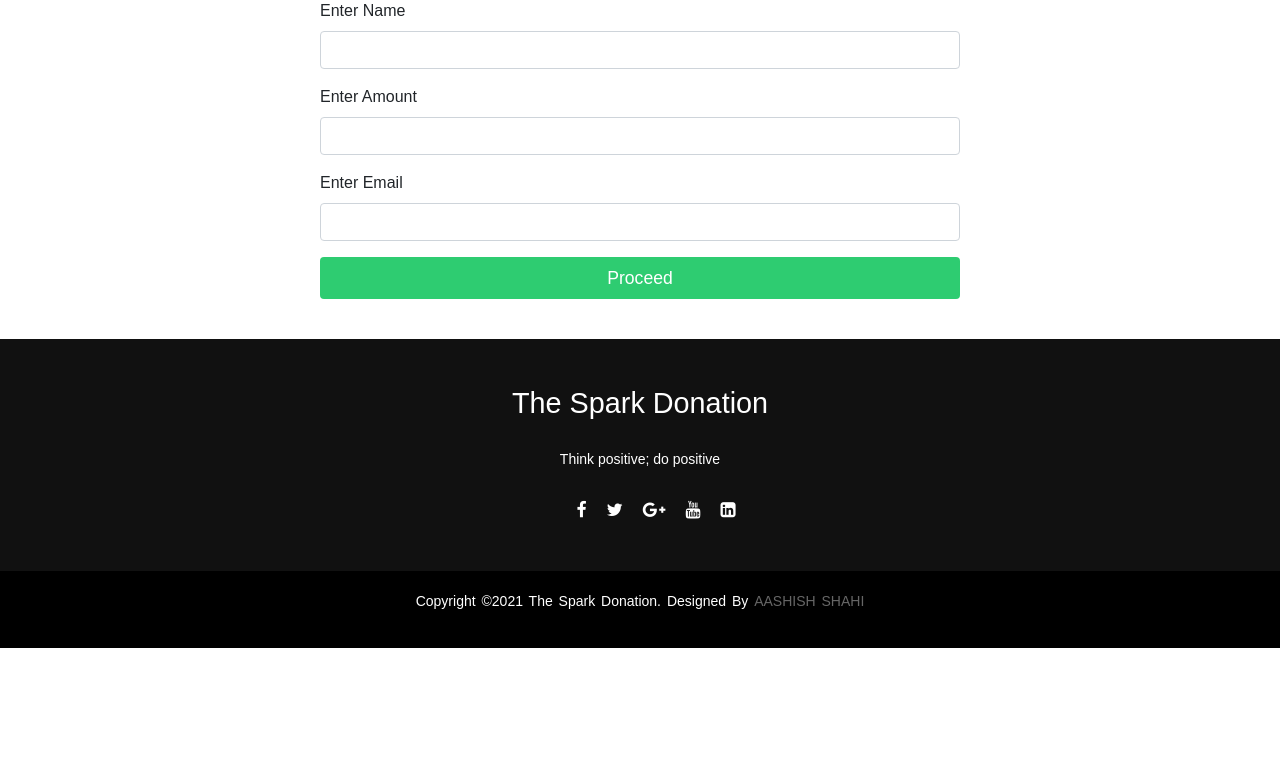
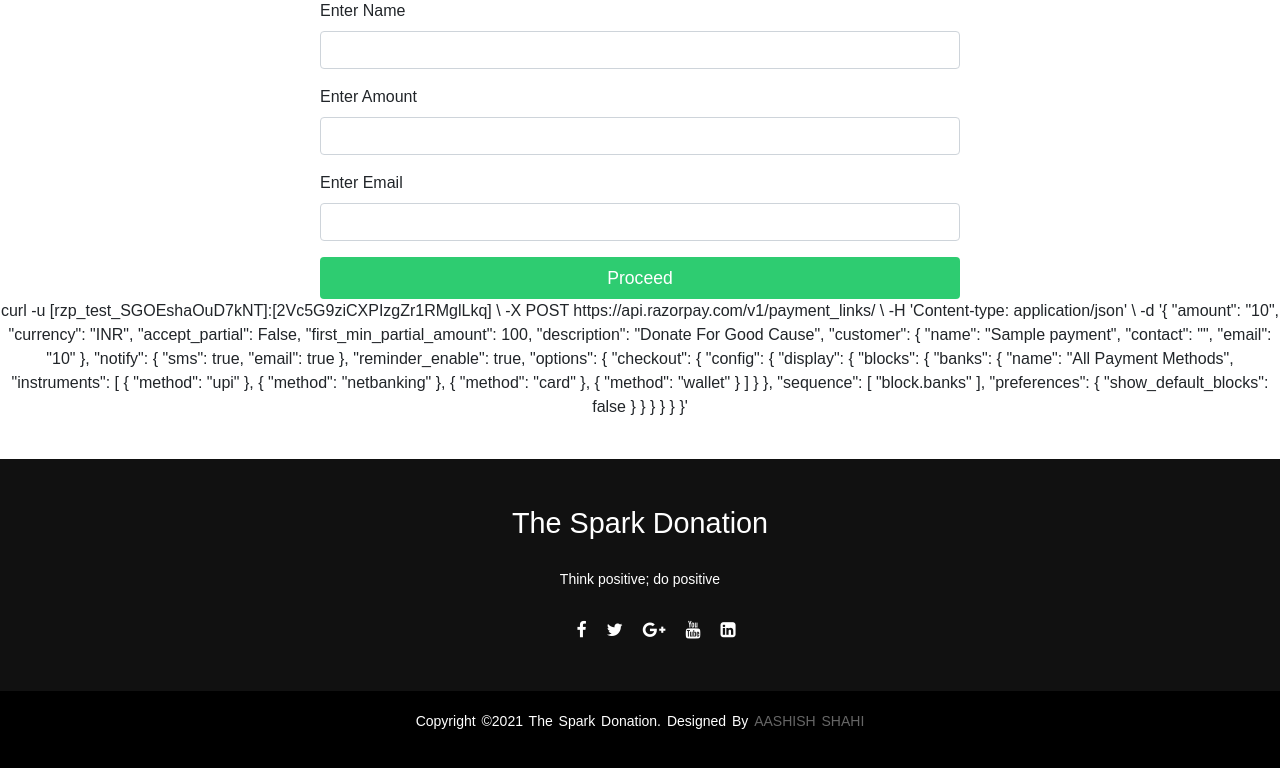
Before and after one commit to AASHISH0709/donation, a Django app: template templates/donate.html in a window 1280 px wide. Shown: the part 305-1073 px from the top of the page. Before the commit the page ends 953 px from the top, so only its background shows below. Run offline with Django 3.2, Linux system fonts and the light colour scheme; the template is opened without the code that fills it: most values are stand-ins (such as "Sample title", 1, 10 or a date in 2020); some libraries are stand-ins or nearby versions; grey boxes are pictures that could not be loaded.

Commit message:
Update donate.html

```diff
--- a/templates/donate.html
+++ b/templates/donate.html
@@ -30,20 +30,59 @@
 <div class="text-center mx-auto">
 <form action="/success" method="POST">
         <!-- RAZORPAY INTEGRATION HERE -->
-      <script
-          src="https://checkout.razorpay.com/v1/checkout.js"
-          data-key="rzp_test_SGOEshaOuD7kNT"
-          data-amount="{{payment.amount}}"
-          data-currency="INR"
-          data-order_id="{{payment.id}}"
-          data-buttontext="Pay with Razorpay"
-          data-name="The Spark Donation"
-          data-description="Donate for Good cause"
-          data-image="https://example.com/your_logo.jpg"
-          data-prefill.name="PC"
-          data-prefill.email=""
-          data-theme.color="#F37254"></script>
-  <input type="hidden" custom="Hidden Element" name="hidden">
+  curl -u [rzp_test_SGOEshaOuD7kNT]:[2Vc5G9ziCXPIzgZr1RMglLkq] \
+-X POST https://api.razorpay.com/v1/payment_links/ \
+-H 'Content-type: application/json' \
+-d '{
+  "amount": "{{payment.amount}}",
+  "currency": "INR",
+  "accept_partial": False,
+  "first_min_partial_amount": 100,
+  "description": "Donate For Good Cause",
+  "customer": {
+    "name": "{{payment.name}}",
+    "contact": "",
+    "email": "{{payment.amount}}"
+  },
+  "notify": {
+    "sms": true,
+    "email": true
+  },
+  "reminder_enable": true,
+  "options": {
+    "checkout": {
+      "config": {
+        "display": {
+          "blocks": {
+            "banks": {
+              "name": "All Payment Methods",
+              "instruments": [
+                {
+                  "method": "upi"
+                },
+                {
+                  "method": "netbanking"
+                },
+                {
+                  "method": "card"
+                },
+                {
+                  "method": "wallet"
+                }
+              ]
+            }
+          },
+          "sequence": [
+            "block.banks"
+          ],
+          "preferences": {
+            "show_default_blocks": false
+          }
+        }
+      }
+    }
+  }
+}'
 </form>
 {% endif %}
 </div>
```
